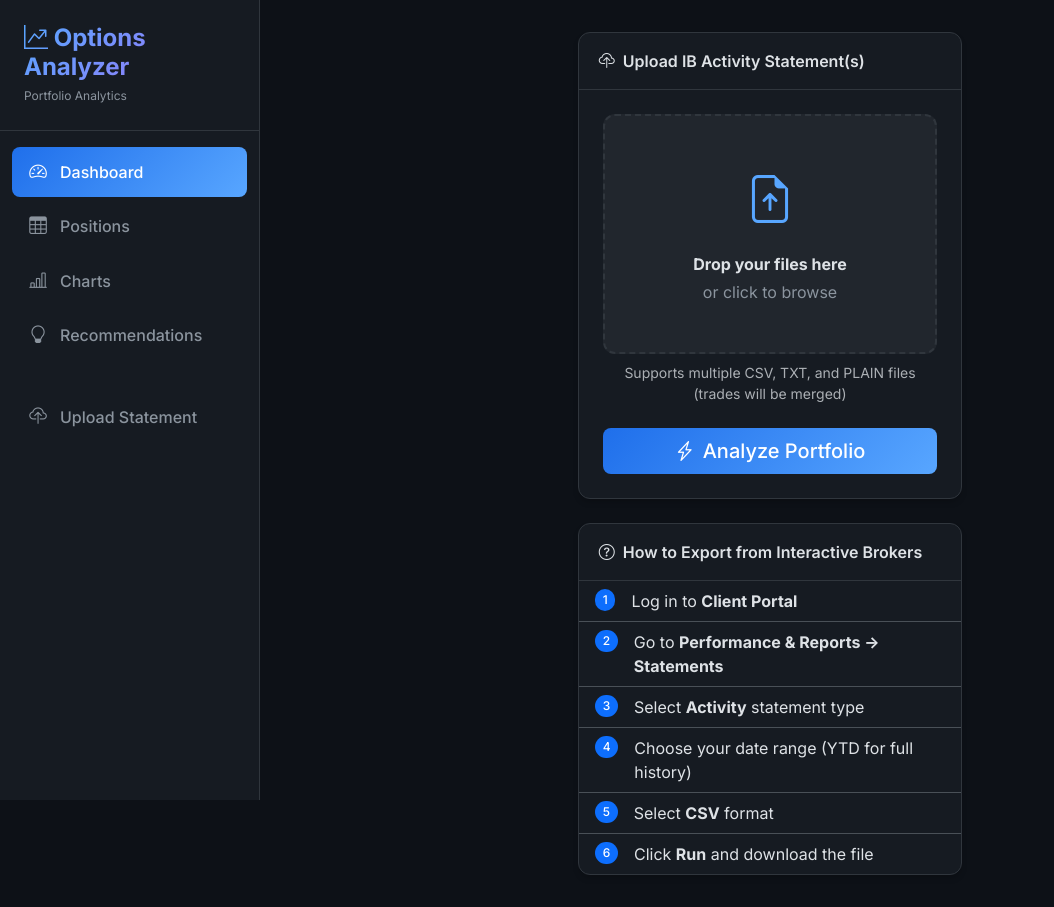
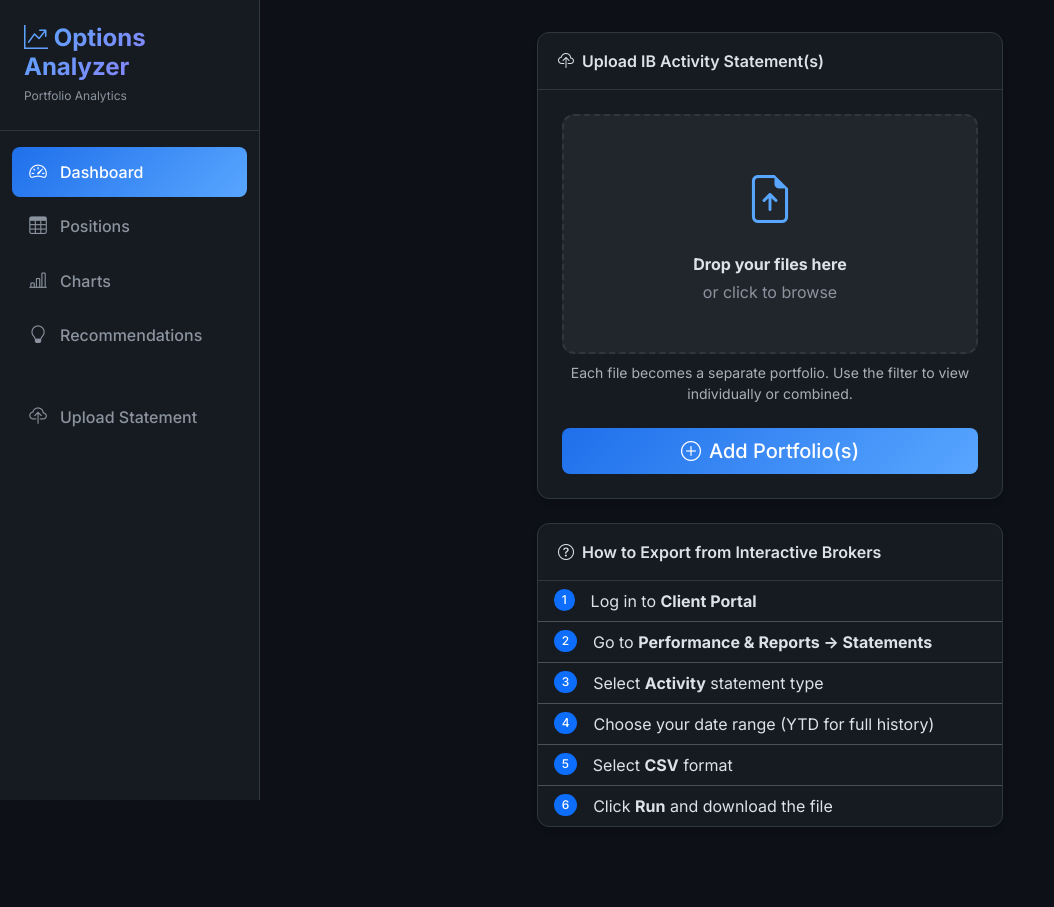
Before and after one commit to gRaytan/Options-Analyzer, a Flask app: page / in a window 1280 px wide. Shown: the whole page, without its empty margins (0-1054 px from the left). After the commit the page ends 827 px from the top, so only its background shows below. Run offline with Flask 3, Linux system fonts and the light colour scheme.

Commit message:
add multi profolio support

```diff
--- a/src/web/app.py
+++ b/src/web/app.py
@@ -1,6 +1,6 @@
 """Flask web application for Options Analyzer."""
 import os
-from flask import Flask, render_template, request, jsonify, redirect, url_for, flash
+from flask import Flask, render_template, request, jsonify, redirect, url_for, flash, session
 from werkzeug.utils import secure_filename
 
 from src.data.parser import IBActivityStatementParser
@@ -9,6 +9,7 @@ from src.data.storage import DataStorage
 from src.analysis.greeks import calculate_portfolio_greeks
 from src.analysis.margin import calculate_portfolio_margin
 from src.analysis.risk import analyze_portfolio_risk
+from src.models.portfolio import Portfolio
 
 
 def create_app(config=None):
@@ -23,27 +24,109 @@ def create_app(config=None):
     # Initialize storage
     storage = DataStorage()
 
-    # Store in app context
+    # Store in app context - now supports multiple portfolios
     app.storage = storage
-    app.portfolio = None
-    app.risk_analysis = None
+    app.portfolios = {}  # Dict of portfolio_id -> portfolio
+    app.risk_analyses = {}  # Dict of portfolio_id -> risk_analysis
+
+    def get_active_portfolio():
+        """Get the currently selected portfolio based on session filter."""
+        portfolio_filter = session.get('portfolio_filter', 'all')
+
+        if not app.portfolios:
+            return None, None
+
+        if portfolio_filter == 'all':
+            # Combine all portfolios - aggregate positions, don't replace
+            combined = Portfolio()
+            combined.options = []
+            combined.stocks = []
+            combined.trades = []
+            combined.net_asset_value = 0
+            combined.cash_balance = 0
+            account_names = []
+
+            for pid, p in app.portfolios.items():
+                # Combine all options positions
+                combined.options.extend(p.options)
+                # Combine all stock positions
+                combined.stocks.extend(p.stocks)
+                # Combine all trades (deduplicate by key)
+                existing_trades = {
+                    (t.symbol, t.trade_date, t.quantity, t.price): t
+                    for t in combined.trades
+                }
+                for trade in p.trades:
+                    key = (trade.symbol, trade.trade_date, trade.quantity, trade.price)
+                    if key not in existing_trades:
+                        combined.trades.append(trade)
+                        existing_trades[key] = trade
+
+                # Sum up NAV and cash
+                if p.net_asset_value:
+                    combined.net_asset_value += p.net_asset_value
+                if p.cash_balance:
+                    combined.cash_balance += p.cash_balance
+
+                # Collect account names
+                if p.account_name:
+                    account_names.append(p.account_name)
+
+            combined.account_name = " + ".join(account_names) if account_names else "Combined"
+
+            # Recalculate for combined
+            if combined.options:
+                calculate_portfolio_greeks(combined)
+                calculate_portfolio_margin(combined, margin_type="reg_t")
+
+            config = storage.get_config()
+            risk_analysis = analyze_portfolio_risk(combined, config)
+            return combined, risk_analysis
+        else:
+            # Return specific portfolio
+            portfolio = app.portfolios.get(portfolio_filter)
+            risk_analysis = app.risk_analyses.get(portfolio_filter)
+            return portfolio, risk_analysis
+
+    app.get_active_portfolio = get_active_portfolio
 
     @app.route('/')
     def index():
         """Dashboard page."""
-        portfolio = app.portfolio
-        risk_analysis = app.risk_analysis
+        portfolio, risk_analysis = get_active_portfolio()
 
-        if portfolio is None:
+        if not app.portfolios:
             return render_template('upload.html')
 
         return render_template('dashboard.html',
                              portfolio=portfolio,
-                             risk_analysis=risk_analysis)
+                             risk_analysis=risk_analysis,
+                             portfolios=app.portfolios,
+                             portfolio_filter=session.get('portfolio_filter', 'all'))
+
+    @app.route('/set_portfolio/<portfolio_id>')
+    def set_portfolio(portfolio_id):
+        """Set the active portfolio filter."""
+        if portfolio_id == 'all' or portfolio_id in app.portfolios:
+            session['portfolio_filter'] = portfolio_id
+        return redirect(request.referrer or url_for('index'))
+
+    @app.route('/remove_portfolio/<portfolio_id>')
+    def remove_portfolio(portfolio_id):
+        """Remove a portfolio."""
+        if portfolio_id in app.portfolios:
+            del app.portfolios[portfolio_id]
+            if portfolio_id in app.risk_analyses:
+                del app.risk_analyses[portfolio_id]
+            # Reset filter if removed portfolio was selected
+            if session.get('portfolio_filter') == portfolio_id:
+                session['portfolio_filter'] = 'all'
+            flash(f'Portfolio "{portfolio_id}" removed', 'success')
+        return redirect(url_for('upload'))
 
     @app.route('/upload', methods=['GET', 'POST'])
     def upload():
-        """Handle file upload (supports multiple files)."""
+        """Handle file upload - each file becomes a separate portfolio."""
         if request.method == 'POST':
             if 'file' not in request.files:
                 flash('No file selected', 'error')
@@ -55,9 +138,7 @@ def create_app(config=None):
                 return redirect(request.url)
 
             try:
-                # Parse all files and merge into one portfolio
                 parser = IBActivityStatementParser()
-                merged_portfolio = None
                 files_processed = 0
 
                 for file in files:
@@ -67,54 +148,56 @@ def create_app(config=None):
                     content = file.read().decode('utf-8-sig')
                     portfolio = parser.parse_content(content)
 
-                    if merged_portfolio is None:
-                        merged_portfolio = portfolio
-                    else:
-                        merged_portfolio.merge(portfolio)
+                    # Generate portfolio ID from filename or account
+                    filename = secure_filename(file.filename)
+                    base_name = os.path.splitext(filename)[0]
+                    portfolio_id = portfolio.account_name or portfolio.account_id or base_name
 
+                    # Ensure unique ID
+                    original_id = portfolio_id
+                    counter = 1
+                    while portfolio_id in app.portfolios:
+                        portfolio_id = f"{original_id}_{counter}"
+                        counter += 1
+
+                    # Fetch missing prices
+                    update_portfolio_prices(portfolio)
+
+                    # Calculate Greeks
+                    calculate_portfolio_greeks(portfolio)
+
+                    # Calculate Margin
+                    calculate_portfolio_margin(portfolio, margin_type="reg_t")
+
+                    # Analyze Risk
+                    config = storage.get_config()
+                    risk_analysis = analyze_portfolio_risk(portfolio, config)
+
+                    # Store in app context
+                    app.portfolios[portfolio_id] = portfolio
+                    app.risk_analyses[portfolio_id] = risk_analysis
                     files_processed += 1
 
-                if merged_portfolio is None:
+                if files_processed == 0:
                     flash('No valid files found', 'error')
                     return redirect(request.url)
 
-                # Fetch missing prices
-                update_portfolio_prices(merged_portfolio)
-
-                # Calculate Greeks
-                calculate_portfolio_greeks(merged_portfolio)
-
-                # Calculate Margin
-                calculate_portfolio_margin(merged_portfolio, margin_type="reg_t")
-
-                # Analyze Risk
-                config = storage.get_config()
-                risk_analysis = analyze_portfolio_risk(merged_portfolio, config)
-
-                # Store in app context
-                app.portfolio = merged_portfolio
-                app.risk_analysis = risk_analysis
-
-                # Save to file
-                storage.save_portfolio(merged_portfolio)
-
-                if files_processed > 1:
-                    flash(f'Merged {files_processed} files: {merged_portfolio.total_option_positions} options, {len(merged_portfolio.trades)} trades', 'success')
-                else:
-                    flash(f'Successfully loaded {merged_portfolio.total_option_positions} options', 'success')
+                flash(f'Loaded {files_processed} portfolio(s)', 'success')
                 return redirect(url_for('index'))
 
             except Exception as e:
                 flash(f'Error parsing file: {str(e)}', 'error')
                 return redirect(request.url)
 
-        return render_template('upload.html')
+        return render_template('upload.html',
+                             portfolios=app.portfolios,
+                             portfolio_filter=session.get('portfolio_filter', 'all'))
 
     @app.route('/positions')
     def positions():
         """Positions table page."""
-        portfolio = app.portfolio
-        if portfolio is None:
+        portfolio, _ = get_active_portfolio()
+        if not app.portfolios:
             return redirect(url_for('upload'))
 
         # Get filter parameters
@@ -123,7 +206,7 @@ def create_app(config=None):
         sort_by = request.args.get('sort', 'underlying')
         sort_dir = request.args.get('dir', 'asc')  # asc or desc
 
-        options = portfolio.options
+        options = portfolio.options if portfolio else []
 
         # Apply filters
         if filter_type == 'calls':
@@ -162,27 +245,30 @@ def create_app(config=None):
                              filter_type=filter_type,
                              filter_risk=filter_risk,
                              sort_by=sort_by,
-                             sort_dir=sort_dir)
+                             sort_dir=sort_dir,
+                             portfolios=app.portfolios,
+                             portfolio_filter=session.get('portfolio_filter', 'all'))
 
     @app.route('/recommendations')
     def recommendations():
         """Recommendations page."""
-        portfolio = app.portfolio
-        risk_analysis = app.risk_analysis
+        portfolio, risk_analysis = get_active_portfolio()
 
-        if portfolio is None:
+        if not app.portfolios:
             return redirect(url_for('upload'))
 
         return render_template('recommendations.html',
                              portfolio=portfolio,
-                             risk_analysis=risk_analysis)
+                             risk_analysis=risk_analysis,
+                             portfolios=app.portfolios,
+                             portfolio_filter=session.get('portfolio_filter', 'all'))
 
     @app.route('/charts')
     def charts():
         """Charts and analytics page."""
-        portfolio = app.portfolio
+        portfolio, _ = get_active_portfolio()
 
-        if portfolio is None:
+        if not app.portfolios:
             return redirect(url_for('upload'))
 
         # Get monthly data
@@ -220,10 +306,10 @@ def create_app(config=None):
             'realized_pnl': [monthly_pnl.get(m, 0) for m in months],
             'premium_collected': [monthly_premium.get(m, 0) for m in months],
             'trades_count': [monthly_trades.get(m, 0) for m in months],
-            'total_realized_pnl': portfolio.total_realized_pnl,
-            'total_premium_collected': portfolio.total_premium_collected,
-            'total_trades': len(portfolio.option_trades),
-            'options_unrealized_pnl': portfolio.options_unrealized_pnl,
+            'total_realized_pnl': portfolio.total_realized_pnl if portfolio else 0,
+            'total_premium_collected': portfolio.total_premium_collected if portfolio else 0,
+            'total_trades': len(portfolio.option_trades) if portfolio else 0,
+            'options_unrealized_pnl': portfolio.options_unrealized_pnl if portfolio else 0,
             'unrealized_by_underlying': unrealized_list,
             'unrealized_labels': [item['underlying'] for item in unrealized_list[:10]],  # Top 10 for chart
             'unrealized_values': [item['pnl'] for item in unrealized_list[:10]],
@@ -231,25 +317,27 @@ def create_app(config=None):
 
         return render_template('charts.html',
                              portfolio=portfolio,
-                             chart_data=chart_data)
+                             chart_data=chart_data,
+                             portfolios=app.portfolios,
+                             portfolio_filter=session.get('portfolio_filter', 'all'))
 
     @app.route('/api/portfolio')
     def api_portfolio():
         """API endpoint for portfolio data."""
-        portfolio = app.portfolio
+        portfolio, _ = get_active_portfolio()
         if portfolio is None:
             return jsonify({'error': 'No portfolio loaded'}), 404
         return jsonify(portfolio.to_dict())
 
     @app.route('/api/refresh-prices', methods=['POST'])
     def api_refresh_prices():
-        """Refresh underlying prices."""
-        portfolio = app.portfolio
-        if portfolio is None:
+        """Refresh underlying prices for all portfolios."""
+        if not app.portfolios:
             return jsonify({'error': 'No portfolio loaded'}), 404
 
-        update_portfolio_prices(portfolio)
-        calculate_portfolio_greeks(portfolio)
+        for portfolio in app.portfolios.values():
+            update_portfolio_prices(portfolio)
+            calculate_portfolio_greeks(portfolio)
 
         return jsonify({'status': 'success', 'message': 'Prices refreshed'})
 
--- a/templates/base.html
+++ b/templates/base.html
@@ -455,6 +455,39 @@
                 </a>
             </li>
         </ul>
+
+        {% if portfolios %}
+        <!-- Portfolio Selector -->
+        <div class="px-3 mt-4 pt-3" style="border-top: 1px solid var(--border-color);">
+            <small class="text-muted d-block mb-2"><i class="bi bi-folder2-open me-1"></i> Portfolio Filter</small>
+            <div class="dropdown">
+                <button class="btn btn-outline-secondary btn-sm w-100 dropdown-toggle text-start" type="button" data-bs-toggle="dropdown">
+                    {% if portfolio_filter == 'all' %}
+                        <i class="bi bi-collection me-1"></i> All Combined
+                    {% else %}
+                        <i class="bi bi-folder me-1"></i> {{ portfolio_filter }}
+                    {% endif %}
+                </button>
+                <ul class="dropdown-menu dropdown-menu-dark w-100">
+                    <li>
+                        <a class="dropdown-item {% if portfolio_filter == 'all' %}active{% endif %}" href="/set_portfolio/all">
+                            <i class="bi bi-collection me-2"></i> All Combined
+                        </a>
+                    </li>
+                    <li><hr class="dropdown-divider"></li>
+                    {% for pid, p in portfolios.items() %}
+                    <li>
+                        <a class="dropdown-item {% if portfolio_filter == pid %}active{% endif %}" href="/set_portfolio/{{ pid }}">
+                            <i class="bi bi-folder me-2"></i> {{ pid }}
+                            <small class="text-muted d-block ms-4">{{ p.total_option_positions }} options</small>
+                        </a>
+                    </li>
+                    {% endfor %}
+                </ul>
+            </div>
+            <small class="text-muted mt-2 d-block">{{ portfolios|length }} portfolio(s) loaded</small>
+        </div>
+        {% endif %}
     </aside>
 
     <!-- Mobile Header -->
--- a/templates/upload.html
+++ b/templates/upload.html
@@ -4,7 +4,38 @@
 
 {% block content %}
 <div class="row justify-content-center">
-    <div class="col-lg-5 col-md-8">
+    <div class="col-lg-6 col-md-8">
+        {% if portfolios %}
+        <!-- Loaded Portfolios Card -->
+        <div class="card mb-4">
+            <div class="card-header d-flex justify-content-between align-items-center">
+                <span><i class="bi bi-folder2-open me-2"></i>Loaded Portfolios</span>
+                <span class="badge bg-primary">{{ portfolios|length }}</span>
+            </div>
+            <div class="card-body p-0">
+                <div class="list-group list-group-flush">
+                    {% for pid, p in portfolios.items() %}
+                    <div class="list-group-item bg-transparent d-flex justify-content-between align-items-center">
+                        <div>
+                            <i class="bi bi-folder me-2 text-primary"></i>
+                            <strong>{{ pid }}</strong>
+                            <small class="text-muted ms-2">{{ p.total_option_positions }} options • {{ p.trades|length }} trades</small>
+                        </div>
+                        <div>
+                            <a href="/set_portfolio/{{ pid }}" class="btn btn-sm btn-outline-primary me-1" title="View this portfolio">
+                                <i class="bi bi-eye"></i>
+                            </a>
+                            <a href="/remove_portfolio/{{ pid }}" class="btn btn-sm btn-outline-danger" title="Remove portfolio" onclick="return confirm('Remove portfolio {{ pid }}?')">
+                                <i class="bi bi-trash"></i>
+                            </a>
+                        </div>
+                    </div>
+                    {% endfor %}
+                </div>
+            </div>
+        </div>
+        {% endif %}
+
         <!-- Upload Card -->
         <div class="card mb-4">
             <div class="card-header">
@@ -25,11 +56,11 @@
                             <div class="upload-filename d-none" id="fileName"></div>
                         </div>
                         <div class="form-text text-center mt-2">
-                            Supports multiple CSV, TXT, and PLAIN files (trades will be merged)
+                            Each file becomes a separate portfolio. Use the filter to view individually or combined.
                         </div>
                     </div>
                     <button type="submit" class="btn btn-primary w-100 btn-lg" id="submitBtn">
-                        <i class="bi bi-lightning-charge me-2"></i>Analyze Portfolio
+                        <i class="bi bi-plus-circle me-2"></i>Add Portfolio(s)
                     </button>
                 </form>
             </div>
```
